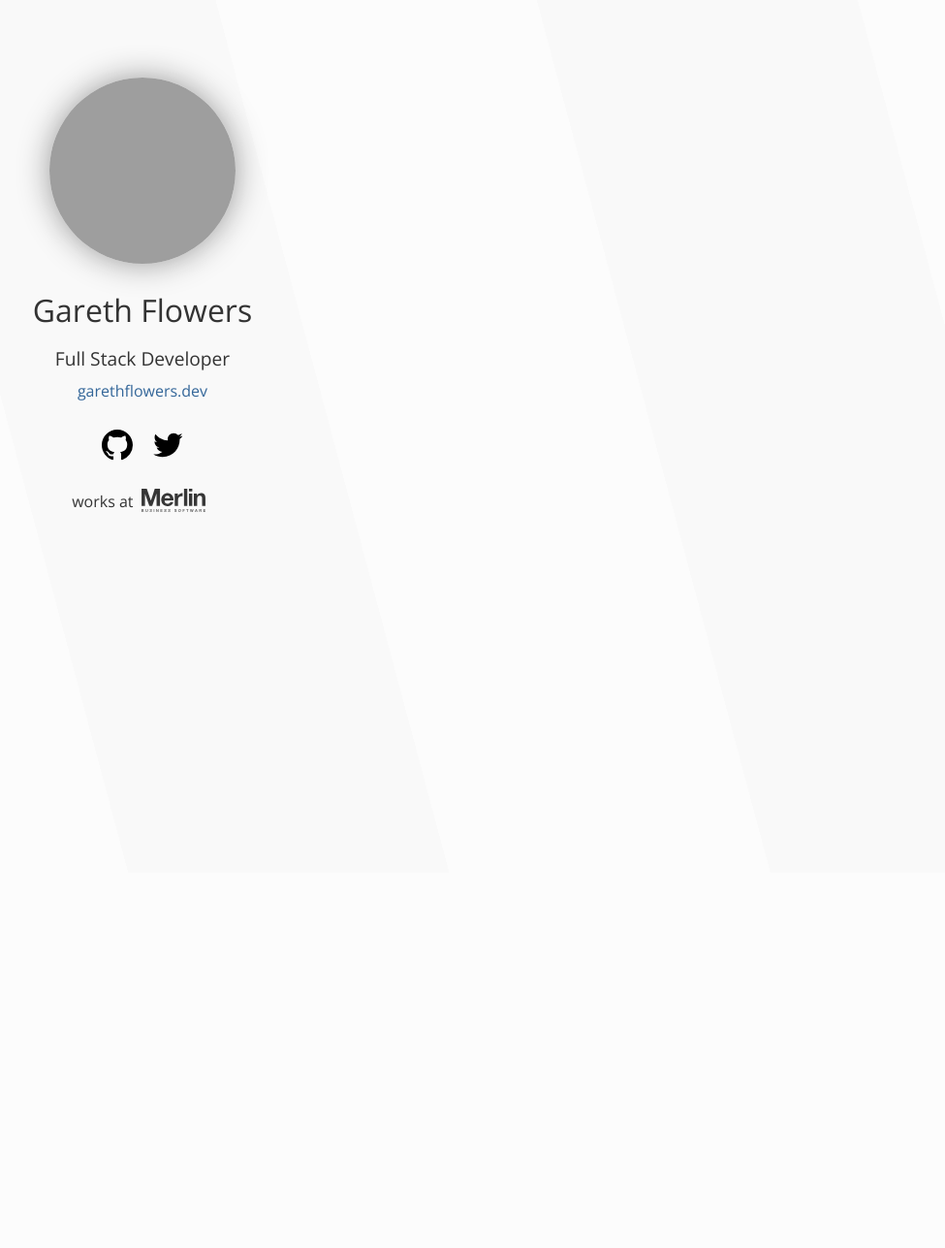
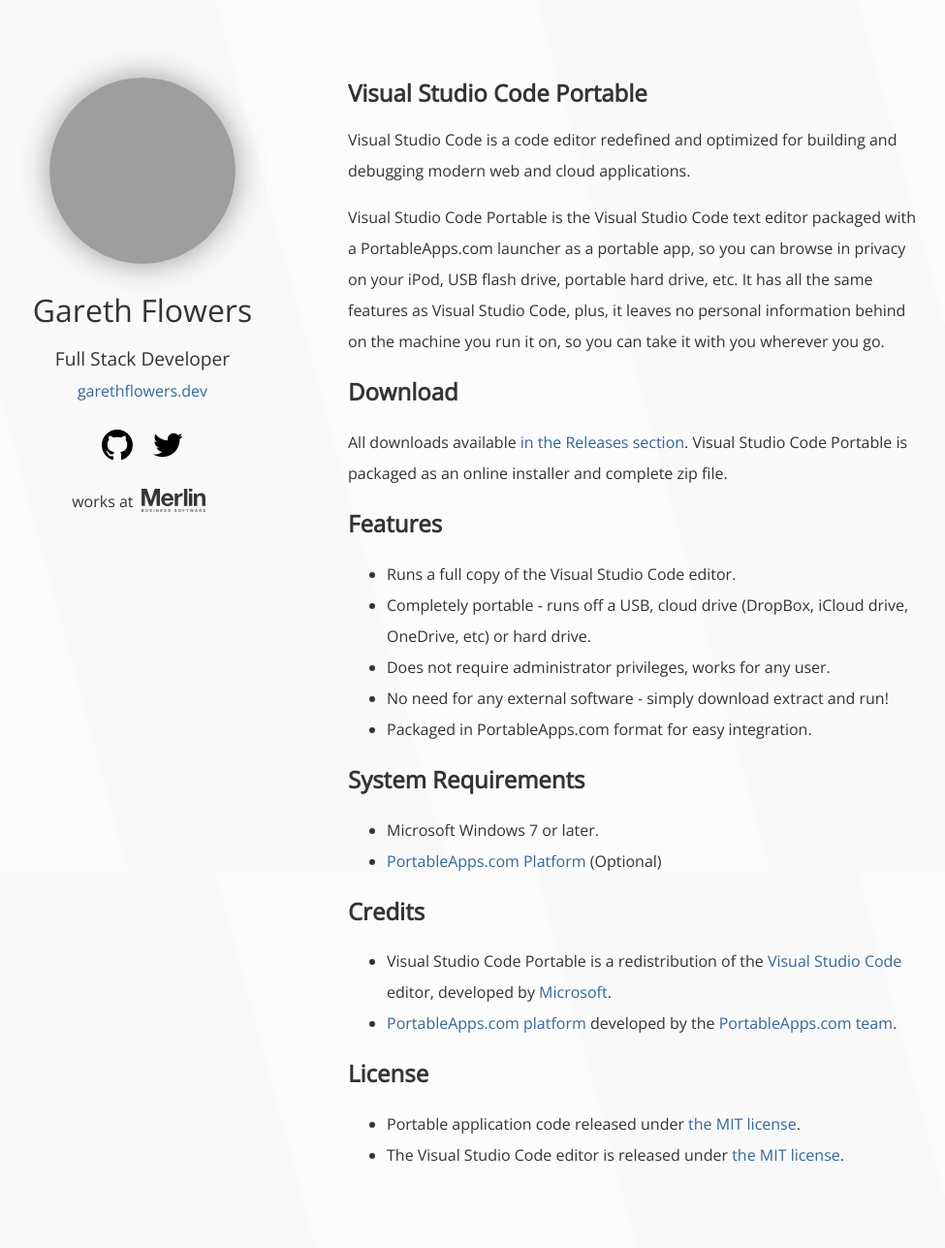
Before and after one commit to garethflowers/garethflowers.github.io, a Jekyll site: the page built from _projects/vscode-portable.md, in a window 1280 px wide. Shown: the whole page at 97% size, without its empty margins (199-1174 px from the left). Built offline with Jekyll 4.4.1, drawn with Linux system fonts in a browser that asks for light colours; before the commit the page ends 900 px from its top, so only the background shows below that; grey boxes are pictures that could not be loaded.

Commit message:
feat(): moved vscode portable locally

```diff
--- a/_projects/vscode-portable.md
+++ b/_projects/vscode-portable.md
@@ -4,3 +4,51 @@
 permalink: /vscode-portable/
 title: Visual Studio Code Portable
 ---
+
+# Visual Studio Code Portable
+
+Visual Studio Code is a code editor redefined and optimized for building and
+debugging modern web and cloud applications.
+
+Visual Studio Code Portable is the Visual Studio Code text editor packaged with
+a PortableApps.com launcher as a portable app, so you can browse in privacy on
+your iPod, USB flash drive, portable hard drive, etc. It has all the same
+features as Visual Studio Code, plus, it leaves no personal information behind
+on the machine you run it on, so you can take it with you wherever you go.
+
+## Download
+All downloads available [in the Releases section][D1]. Visual Studio Code Portable
+is packaged as an online installer and complete zip file.
+
+ [D1]: https://github.com/garethflowers/vscode-portable/releases/latest
+
+## Features
+* Runs a full copy of the Visual Studio Code editor.
+* Completely portable - runs off a USB, cloud drive (DropBox, iCloud drive,
+  OneDrive, etc) or hard drive.
+* Does not require administrator privileges, works for any user.
+* No need for any external software - simply download extract and run!
+* Packaged in PortableApps.com format for easy integration.
+
+## System Requirements
+* Microsoft Windows 7 or later.
+* [PortableApps.com Platform][S1] (Optional)
+
+ [S1]: http://portableapps.com/download
+
+## Credits
+* Visual Studio Code Portable is a redistribution of the
+  [Visual Studio Code][C1] editor, developed by [Microsoft][C2].
+* [PortableApps.com platform][S1] developed by the [PortableApps.com team][C3].
+
+ [C1]: https://code.visualstudio.com
+ [C2]: https://www.microsoft.com
+ [C3]: http://portableapps.com
+
+## License
+
+* Portable application code released under [the MIT license][L1].
+* The Visual Studio Code editor is released under [the MIT license][L2].
+
+ [L1]: https://raw.githubusercontent.com/garethflowers/vscode-portable/master/LICENSE
+ [L2]: https://raw.githubusercontent.com/Microsoft/vscode/master/LICENSE.txt
```
